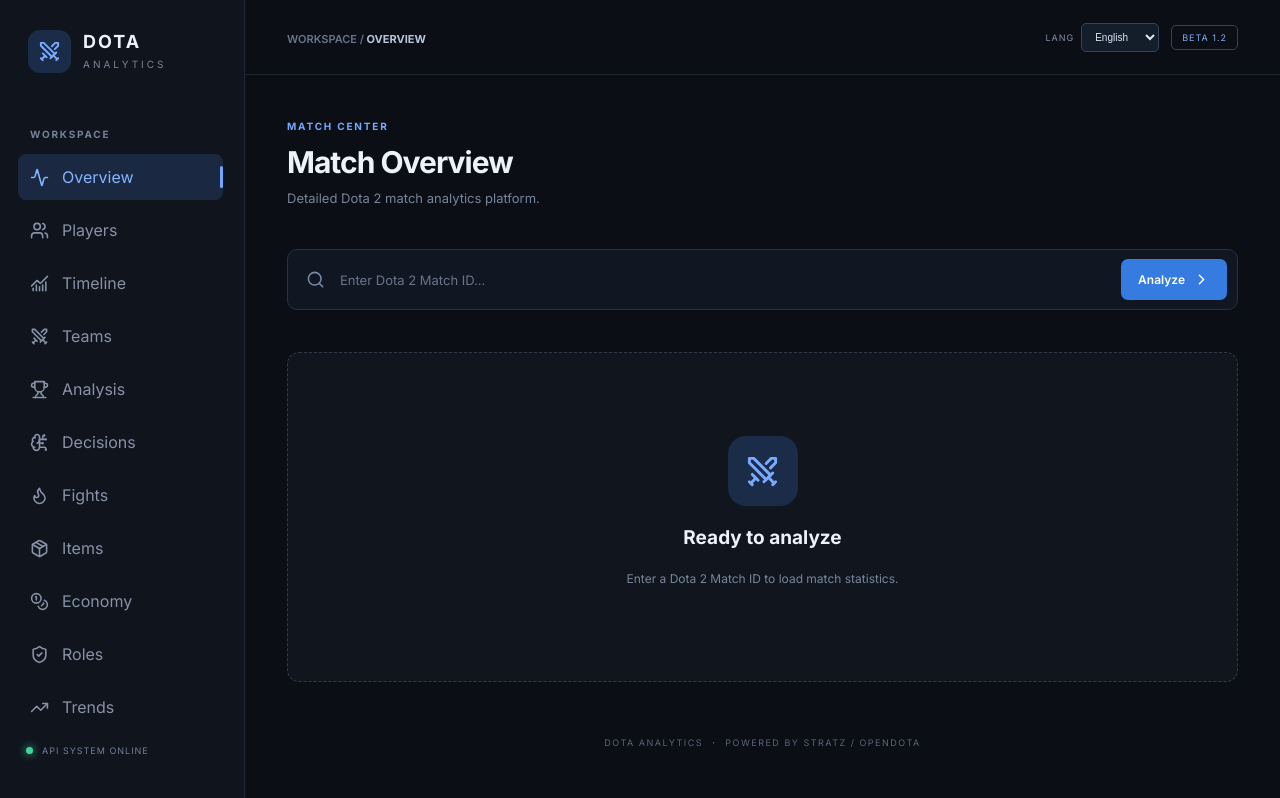
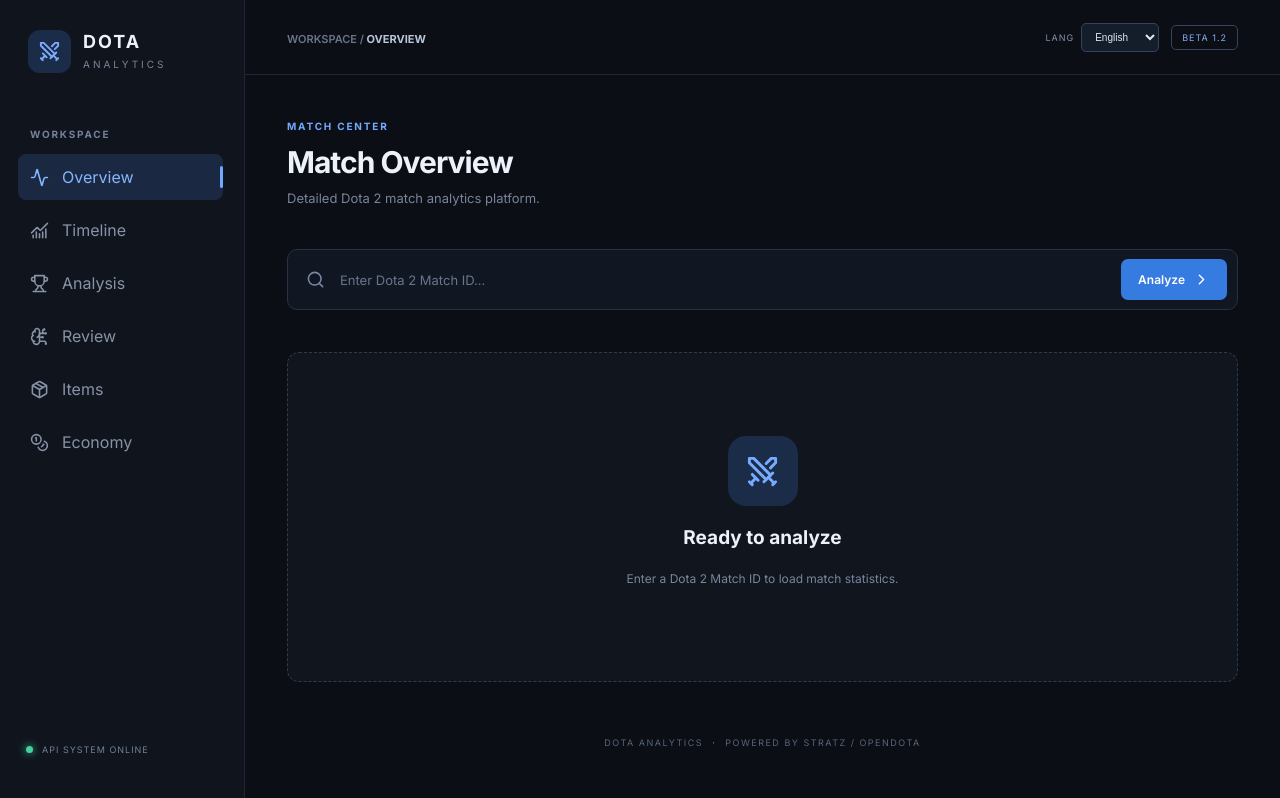
Before and after one commit to Pupulup/AnalysisBotDota2, a React (Vite) app in the folder frontend/: page / in a window 1280 px wide. Shown: the top 798 px of the page. Built offline with nearby package versions, Linux system fonts and the light colour scheme.

Commit message:
Restructure match navigation and combine review sections

```diff
--- a/frontend/src/App.tsx
+++ b/frontend/src/App.tsx
@@ -8,10 +8,8 @@ import {
   MatchData,
   MatchPlayer,
   OverviewSection,
-  PlayersSection,
   PlayerDetail,
-  TimelineSection,
-  TeamsSection
+  TimelineSection
 } from "./components/AnalyticsSections";
 import AdvancedAnalytics from "./components/AdvancedAnalytics";
 import DecisionAnalysis from "./components/DecisionAnalysis";
@@ -23,16 +21,12 @@ const API_URL = "";
 
 const navigation = [
   { name: "Overview", icon: Activity },
-  { name: "Players", icon: Users },
   { name: "Timeline", icon: ChartNoAxesCombined },
-  { name: "Teams", icon: Swords },
   { name: "Analysis", icon: Trophy },
-  { name: "Decisions", icon: BrainCircuit },
-  { name: "Fights", icon: Flame },
+  { name: "Review", icon: BrainCircuit },
   { name: "Items", icon: Package },
   { name: "Economy", icon: Coins },
-  { name: "Roles", icon: ShieldCheck },
-  { name: "Trends", icon: TrendingUp }
+  // { name: "Trends", icon: TrendingUp }, // Temporarily hidden; may return later.
 ];
 
 function formatDuration(seconds: number) {
@@ -111,40 +105,29 @@ function App() {
   function renderActiveSection() {
     if (!match) return null;
     switch (activeTab) {
-      case "Players":
-        return <PlayersSection match={match} onSelect={setSelectedPlayer} />;
       case "Timeline":
         return <TimelineSection match={match} />;
-      case "Teams":
-        return <TeamsSection match={match} />;
       case "Analysis":
         return <AnalysisSection match={match} />;
-      case "Decisions":
-        return <DecisionAnalysis match={match} language={language} />;
-      case "Fights":
+      case "Review":
+        return <><DecisionAnalysis match={match} language={language} /><AdvancedAnalytics match={match} language={language} section="Fights" /></>;
       case "Items":
       case "Economy":
-      case "Roles":
-      case "Trends":
-        return <AdvancedAnalytics match={match} language={language} section={activeTab as "Fights" | "Items" | "Economy" | "Roles" | "Trends"} />;
+        return <AdvancedAnalytics match={match} language={language} section={activeTab as "Items" | "Economy"} />;
       case "Overview":
       default:
-        return <OverviewSection match={match} />;
+        return <OverviewSection match={match} onSelect={setSelectedPlayer} />;
     }
   }
 
   const activeTitle: Record<string, string> = {
     Overview: "Match Overview",
-    Players: "Player Statistics",
     Timeline: "Match Timeline",
-    Teams: "Team Comparison",
     Analysis: "Match Analysis",
-    Decisions: "Decision Analysis",
-    Fights: "Teamfight Analysis",
+    Review: "Match Review",
     Items: "Item Builds",
     Economy: "Economy Analysis",
-    Roles: "Role Analysis",
-    Trends: "Player Trends"
+
   };
 
   return (
```
